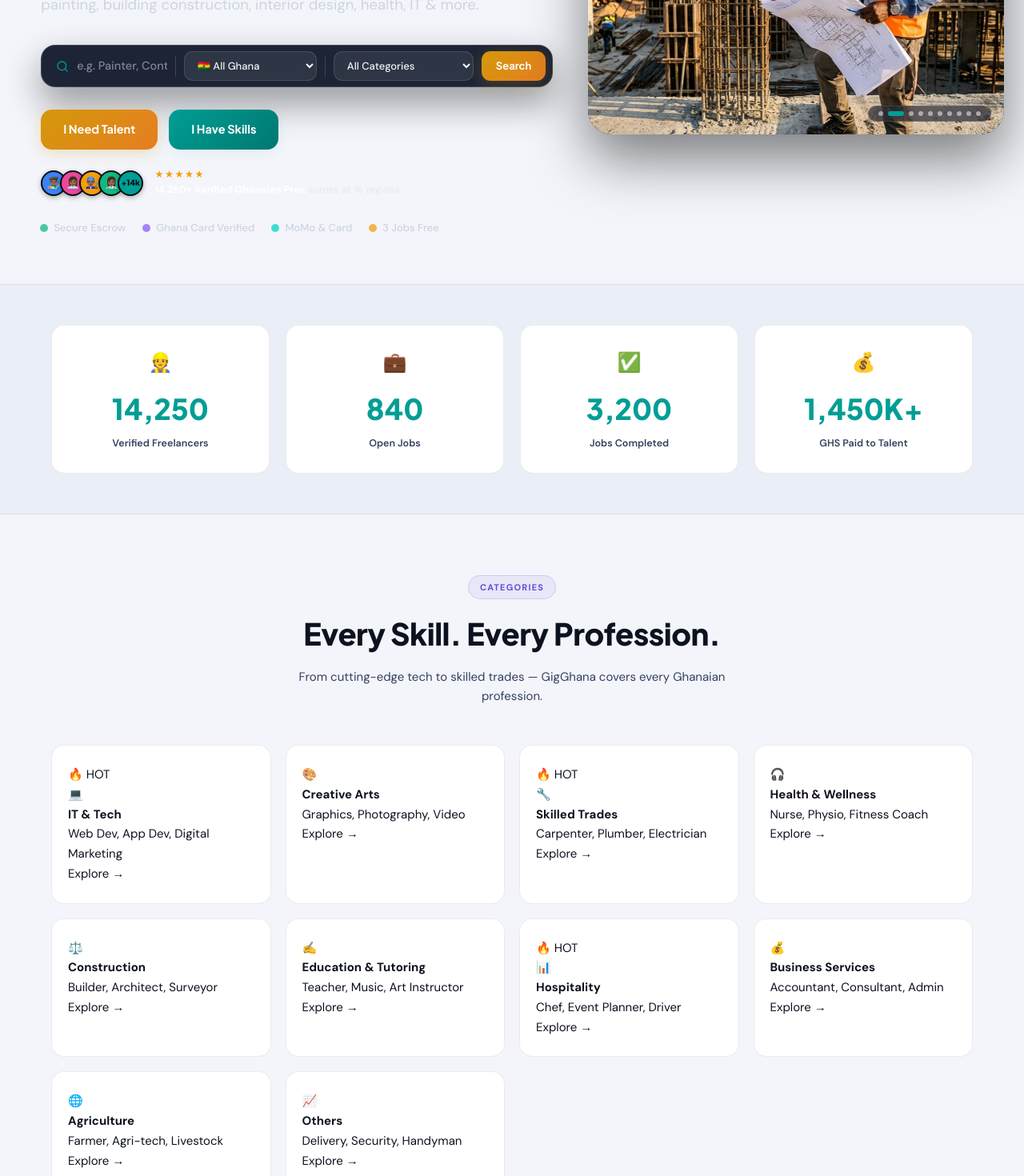
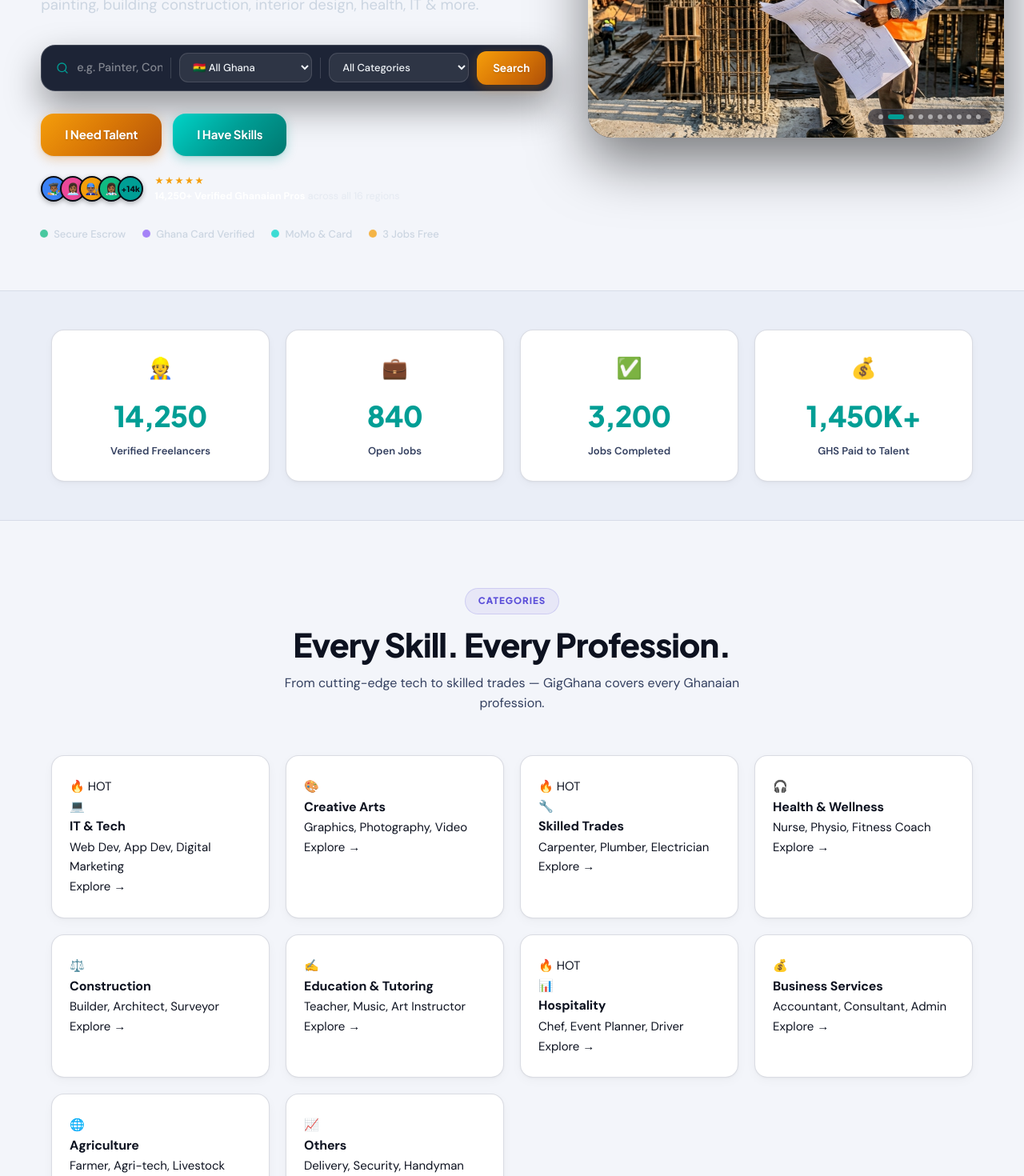
Before and after one commit to JoeVardyGC/GigGhana, a Next.js app: page / in a window 1280 px wide. Shown: the part 440-1910 px from the top of the page at 80% size. Built offline with nearby package versions, Linux system fonts and the light colour scheme.

Commit message:
feat(ui): implement 15-point UI craft playbook with spring kinetics, multi-layer elevation, and fluid typography

```diff
--- a/app/globals.css
+++ b/app/globals.css
@@ -331,54 +331,70 @@
   display: inline-flex;
   align-items: center;
   justify-content: center;
-  gap: 7px;
-  padding: 8px 18px;
-  border-radius: 11px;
-  font-size: 13px;
+  gap: 8px;
+  padding: 10px 20px;
+  border-radius: 12px;
+  font-size: 13.5px;
   font-weight: 700;
   text-decoration: none;
-  transition: var(--e);
+  transition: transform 0.22s cubic-bezier(0.16, 1, 0.3, 1), box-shadow 0.22s cubic-bezier(0.16, 1, 0.3, 1), filter 0.22s ease;
   cursor: pointer;
   border: none;
+  position: relative;
+  overflow: hidden;
+  user-select: none;
+}
+
+.btn:active {
+  transform: scale(0.972) !important;
 }
 
 .btn-ghost {
-  background: transparent;
-  color: var(--tx-2);
-  border: 1px solid var(--bd);
+  background: var(--surface);
+  color: var(--tx);
+  border: 1px solid var(--bd2);
+  box-shadow: 0 1px 2px rgba(0, 0, 0, 0.04);
 }
 
 .btn-ghost:hover {
+  background: var(--card-hover);
   color: var(--tx);
   border-color: var(--cyan-border);
+  transform: translateY(-1.5px);
+  box-shadow: 0 4px 12px rgba(0, 0, 0, 0.06);
 }
 
 .btn-gold {
-  background: linear-gradient(135deg, var(--gold), #E67E22);
-  color: #fff;
-  box-shadow: 0 4px 18px rgba(212, 152, 10, 0.25);
+  background: linear-gradient(135deg, #F59E0B 0%, #D97706 50%, #B45309 100%);
+  color: #FFFFFF !important;
+  box-shadow: 0 4px 14px rgba(217, 119, 6, 0.3), 0 1px 2px rgba(0, 0, 0, 0.1);
+  text-shadow: 0 1px 2px rgba(0, 0, 0, 0.2);
 }
 
 .btn-gold:hover {
   transform: translateY(-2px);
-  box-shadow: 0 6px 24px rgba(212, 152, 10, 0.35);
+  box-shadow: 0 8px 24px rgba(217, 119, 6, 0.4), 0 2px 4px rgba(0, 0, 0, 0.15);
+  filter: brightness(1.05);
 }
 
 .btn-blue {
-  background: linear-gradient(135deg, var(--cyan), var(--cyan-d));
-  color: #fff;
-  box-shadow: 0 4px 18px var(--cyan-dim);
+  background: linear-gradient(135deg, #00D4C8 0%, #009E95 50%, #007870 100%);
+  color: #FFFFFF !important;
+  box-shadow: 0 4px 14px rgba(0, 158, 149, 0.3), 0 1px 2px rgba(0, 0, 0, 0.1);
+  text-shadow: 0 1px 2px rgba(0, 0, 0, 0.2);
 }
 
 .btn-blue:hover {
   transform: translateY(-2px);
-  filter: brightness(1.08);
+  box-shadow: 0 8px 24px rgba(0, 158, 149, 0.4), 0 2px 4px rgba(0, 0, 0, 0.15);
+  filter: brightness(1.06);
 }
 
 .btn-lg {
-  padding: 13px 28px;
-  font-size: 14.5px;
-  border-radius: 14px;
+  padding: 14px 30px;
+  font-size: 15px;
+  border-radius: 16px;
+  letter-spacing: -0.01em;
 }
 
 .ham {
@@ -1459,13 +1475,14 @@
 }
 
 /* ══════════════════════════════════════════════════
-   STATS BAR
+   STATS BAR (CRAFT ELEVATION)
    ══════════════════════════════════════════════════ */
 .stats-bar {
-  padding: 50px 5%;
+  padding: 48px 5%;
   background: var(--s1);
   border-top: 1px solid var(--bd);
   border-bottom: 1px solid var(--bd);
+  position: relative;
 }
 
 .stats-grid {
@@ -1478,23 +1495,24 @@
 
 .stat-card {
   background: var(--surface);
-  border: 1px solid var(--bd);
+  border: 1px solid var(--bd2);
   border-radius: var(--r);
   padding: 26px 20px;
   text-align: center;
-  transition: var(--e);
+  transition: transform 0.25s cubic-bezier(0.16, 1, 0.3, 1), box-shadow 0.25s cubic-bezier(0.16, 1, 0.3, 1), border-color 0.25s ease;
   position: relative;
   overflow: hidden;
+  box-shadow: 0 1px 3px rgba(0, 0, 0, 0.04), 0 4px 12px rgba(0, 0, 0, 0.03);
 }
 
 .stat-card:hover {
-  transform: translateY(-4px);
+  transform: translateY(-3px);
   border-color: var(--cyan-border);
-  box-shadow: 0 10px 30px var(--cyan-dim);
+  box-shadow: 0 12px 30px var(--cyan-dim), 0 1px 3px rgba(0, 0, 0, 0.06);
 }
 
 .stat-icon {
-  font-size: 24px;
+  font-size: 26px;
   margin-bottom: 8px;
 }
 
@@ -1502,25 +1520,27 @@
   font-size: clamp(24px, 2.8vw, 36px);
   font-weight: 800;
   color: var(--cyan);
+  letter-spacing: -0.02em;
 }
 
 .stat-label {
   color: var(--tx-2);
-  font-size: 12.5px;
+  font-size: 13px;
   margin-top: 4px;
   font-weight: 600;
 }
 
 /* ══════════════════════════════════════════════════
-   MARKETPLACE SECTIONS & GRIDS
+   MARKETPLACE SECTIONS & GRIDS (AMBIENT LIGHTING)
    ══════════════════════════════════════════════════ */
 .section {
-  padding: 76px 5%;
+  padding: 84px 5%;
+  position: relative;
 }
 
 .s-head {
   text-align: center;
-  margin-bottom: 48px;
+  margin-bottom: 52px;
 }
 
 .s-badge {
@@ -1528,72 +1548,86 @@
   background: var(--violet-dim);
   border: 1px solid var(--violet-border);
   color: var(--violet);
-  padding: 5px 14px;
+  padding: 6px 16px;
   border-radius: 50px;
-  font-size: 11px;
-  font-weight: 700;
-  letter-spacing: 1.2px;
+  font-size: 11.5px;
+  font-weight: 800;
+  letter-spacing: 1px;
   text-transform: uppercase;
-  margin-bottom: 12px;
+  margin-bottom: 14px;
+  font-family: var(--fm);
 }
 
 .s-title {
-  font-size: clamp(24px, 3vw, 38px);
+  font-size: clamp(26px, 3.2vw, 42px);
   font-weight: 800;
   color: var(--tx);
-  letter-spacing: -0.5px;
-  margin-bottom: 10px;
+  letter-spacing: -0.025em;
+  margin-bottom: 12px;
+  line-height: 1.15;
 }
 
 .s-sub {
   color: var(--tx-2);
-  font-size: 15px;
-  max-width: 560px;
+  font-size: 16px;
+  max-width: 580px;
   margin: 0 auto;
+  line-height: 1.6;
 }
 
 /* CATEGORIES */
 .cat-grid {
   display: grid;
   grid-template-columns: repeat(4, 1fr);
-  gap: 18px;
+  gap: 20px;
   max-width: 1160px;
   margin: 0 auto;
 }
 
 .cat-card {
   background: var(--surface);
-  border: 1px solid var(--bd);
+  border: 1px solid var(--bd2);
   border-radius: var(--r);
-  padding: 24px 20px;
+  padding: 26px 22px;
   text-decoration: none;
   display: flex;
   flex-direction: column;
-  gap: 12px;
-  transition: var(--e);
+  gap: 14px;
+  transition: transform 0.25s cubic-bezier(0.16, 1, 0.3, 1), box-shadow 0.25s cubic-bezier(0.16, 1, 0.3, 1), border-color 0.25s ease;
+  box-shadow: 0 1px 3px rgba(0, 0, 0, 0.04), 0 4px 14px rgba(0, 0, 0, 0.03);
 }
 
 .cat-card:hover {
   transform: translateY(-4px);
   border-color: var(--cyan-border);
-  box-shadow: 0 10px 30px var(--cyan-dim);
+  box-shadow: 0 16px 36px var(--cyan-dim), 0 2px 6px rgba(0, 0, 0, 0.04);
+}
+
+.cat-card:active {
+  transform: scale(0.985);
 }
 
 .cat-icon-wrap {
-  width: 44px;
-  height: 44px;
-  border-radius: 12px;
+  width: 48px;
+  height: 48px;
+  border-radius: 14px;
   background: var(--cyan-dim);
   display: flex;
   align-items: center;
   justify-content: center;
-  font-size: 20px;
+  font-size: 22px;
+  transition: transform 0.25s cubic-bezier(0.16, 1, 0.3, 1);
+}
+
+.cat-card:hover .cat-icon-wrap {
+  transform: scale(1.08);
 }
 
 .cat-name {
-  font-size: 15px;
+  font-size: 16px;
   font-weight: 700;
   color: var(--tx);
+  letter-spacing: -0.01em;
 }
 
 .cat-count {
```
